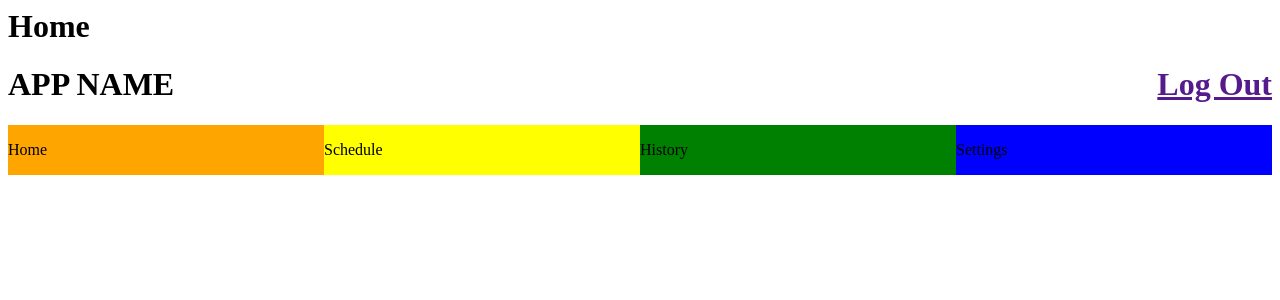
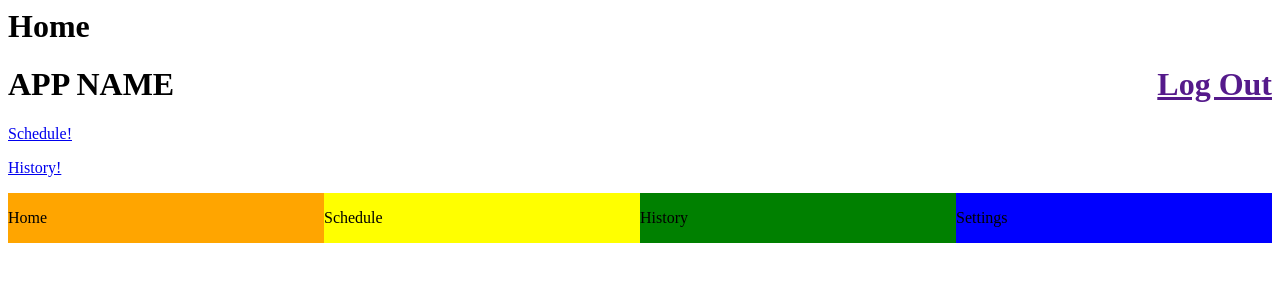
Before and after one commit to seehamrun/GiterDone, a Python web app: template templates/home.html in a window 1280 px wide. Shown: the top 300 px of the page. Run offline with Jinja, Linux system fonts and the light colour scheme; the template is opened without the code that fills it, so the values that code supplies are empty.

Commit message:
home html

```diff
--- a/templates/home.html
+++ b/templates/home.html
@@ -10,6 +10,8 @@
     <a class="logout" href="{{logoutUrl}}">Log Out</a>
     <script src="script.js"></script>
     <h1>APP NAME</h1>
+    <p><a href="/schedule">Schedule!</a></p>
+    <p><a href="/history">History!</a></p>
     <div class="wrapper">
       <div class="tabBar home">
         <p>Home</p>
```
